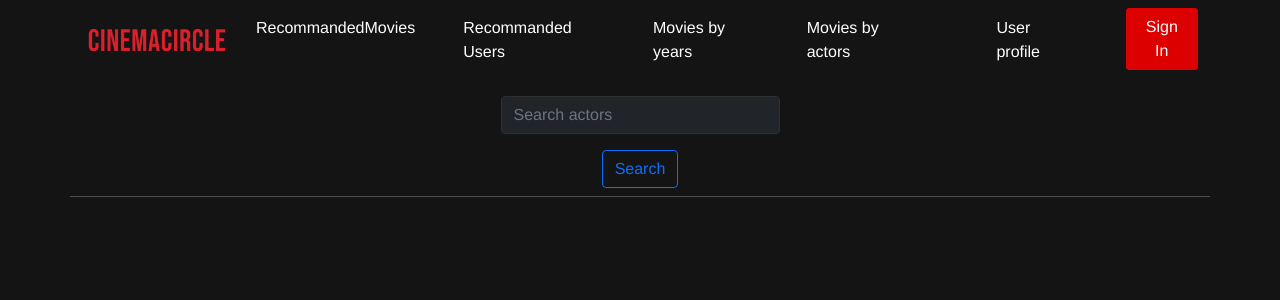
After one commit to tlt-dev/cinema_circle, a Django app: page /cinema_circle/movies_by_actors in a window 1280 px wide. The commit adds this page. Shown: the top 300 px of the page. Run offline with Django 5.2, Linux system fonts and the light colour scheme; some libraries are stand-ins or nearby versions.

Commit message:
Add Movies by year and actors

```diff
--- a/app/templates/base.html
+++ b/app/templates/base.html
@@ -16,6 +16,8 @@
     <link rel="stylesheet" href="https://cdn.jsdelivr.net/npm/bootstrap-icons@1.11.2/font/bootstrap-icons.min.css">
     <script src="{% static "assets/js/functions.js" %}"></script>
     <script src="https://ajax.googleapis.com/ajax/libs/jquery/3.7.1/jquery.min.js"></script>
+    <script src="https://cdnjs.cloudflare.com/ajax/libs/bootstrap-select/1.10.0/js/bootstrap-select.min.js"></script>
+    <link href="https://cdnjs.cloudflare.com/ajax/libs/bootstrap-select/1.10.0/css/bootstrap-select.min.css" rel="stylesheet" />
     <title>Django Netflix Clone</title>
 </head>
 <body style="overflow: hidden">
--- /dev/null
+++ b/app/templates/movies_by_actor.html
@@ -0,0 +1,51 @@
+{% extends "Base.html" %}
+{% load app_tags %}
+{% load static %}
+
+{% block content %}
+    <div class="container-fluid">
+        <div class="container-fluid">
+            {% include 'Navbar.html' %}
+        </div>
+    </div>
+    <div class="container" style="overflow-y: scroll; overflow-x: hidden; height: 90vh">
+        <div class="row mt-3 justify-content-center text-center">
+            <form method="GET" action="{% url 'get_movies_by_actors' %}">
+                <div class="col-3 mx-auto">
+                    <input type="text" class="form-control bg-dark" name="search" placeholder="Search actors" required>
+                </div>
+                <div class="col-3 mt-3 mx-auto">
+                    <button type="submit" class="btn btn-outline-primary mx-auto">Search</button>
+                </div>
+            </form>
+            <hr class="mt-2">
+        </div>
+        <div class="row" style="height: 80vh; overflow-x: hidden; overflow-y: scroll">
+            {% if movies_by_actor %}
+                {% for actor in movies_by_actor %}
+                    <h3>{{ actor.name }}</h3>
+                    {% for movie in actor.movies %}
+                        <div class="col-2 mt-3">
+                            <a href="{% url 'movie_details' movie.id %}">
+                                <div class="card bg-transparent mb-3">
+                                    <img src="https://image.tmdb.org/t/p/w400/{{ movie.poster_path }}"
+                                         class="card-img-top rounded mx-auto" style="width:80%"
+                                         alt="Poster of the movie {{ movie.title }}">
+                                    <div class="card-body bg-black mx-auto">
+                                        <h5 class="card-title">{{ movie.title }}</h5>
+                                    </div>
+                                </div>
+                            </a>
+                        </div>
+                    {% endfor %}
+                {% endfor %}
+            {% endif %}
+        </div>
+    </div>
+
+    <script>
+        $(function () {
+            $('.selectpicker').selectpicker();
+        });
+    </script>
+{% endblock %}
--- a/app/templates/navbar.html
+++ b/app/templates/navbar.html
@@ -13,16 +13,21 @@
                 <div class="collapse navbar-collapse" id="navbarNavDropdown">
                     <ul class="navbar-nav mx-auto">
 
-                        <li class="nav-item">
-                            <a class="nav-link text-white" href="{% url 'all_movies' %}">ALL</a>
-                        </li>
+{#                        <li class="nav-item">#}
+{#                            <a class="nav-link text-white" href="{% url 'all_movies' %}">ALL</a>#}
+{#                        </li>#}
 
-                        <li class="nav-item">
-                            <a class="nav-link text-white" href="{% url 'recommendations' %}">Movies</a>
+                        <li class="nav-item mx-3">
+                            <a class="nav-link text-white" href="{% url 'recommendations' %}">RecommandedMovies</a>
                         </li>
                         <li class="nav-item mx-3">
                             <a class="nav-link text-white" href="{% url 'get_recommanded_users' %}">Recommanded
                                 Users</a>
+                        </li>
+                        <li class="nav-item mx-3">
+                            <a class="nav-link text-white" href="{% url 'get_movies_by_years' %}">Movies by years</a>
+                        </li><li class="nav-item mx-3">
+                            <a class="nav-link text-white" href="{% url 'get_movies_by_actors' %}">Movies by actors</a>
                         </li>
                     </ul>
                     <div class="d-flex">
--- a/app/views.py
+++ b/app/views.py
@@ -9,6 +9,7 @@ from django.shortcuts import render, redirect
 from django.views.decorators.http import require_http_methods
 from django.core.paginator import Paginator, EmptyPage
 
+from aggregations import aggreg_movies_by_year, get_all_years, aggreg_movies_by_actor, get_actors
 from objects.LoggedUser import LoggedUser
 from objects.Movie import Movie
 from objects.User import User
@@ -250,6 +251,27 @@ def add_review(request, id):
     return redirect('movie_details', id=id)
 
 
+def get_movies_by_year(request):
+    years = get_all_years()
+    filter = request.GET.get('filter') if request.GET.get('filter') is not None else 2024
+    movies_by_year = aggreg_movies_by_year(int(filter))
+
+    return render(request, 'movies_by_year.html', {'years': years, 'movies_by_year': movies_by_year, 'filter': int(filter)})
+
+def get_movies_by_actors(request):
+    if 'search' not in request.GET:
+        return render(request, 'movies_by_actor.html')
+    else:
+        actors = get_actors(request.GET.get('search'))
+        movies_by_actor = aggreg_movies_by_actor(actors)
+        print(movies_by_actor)
+
+        return render(request, 'movies_by_actor.html', {'movies_by_actor': movies_by_actor})
+    # filter = request.GET.get('filter') if request.GET.get('filter') is not None else "Marlon Brando"
+    # movies_by_actor = aggreg_movies_by_actor(filter)
+    #
+    #
+
 @require_http_methods(['GET'])
 def admin_page(request):
     logged_user = LoggedUser(request.session['user'])
--- a/cinema_circle/urls.py
+++ b/cinema_circle/urls.py
@@ -38,6 +38,9 @@ urlpatterns = [
     path("cinema_circle/movies/<str:id>/like/<int:value>", views.like_movie, name="like_movie"),
     path("cinema_circle/user/<str:id>/follow/<int:value>", views.follow_user, name="follow_user"),
 
+    path('cinema_circle/movies_group_by_year', views.get_movies_by_year, name='get_movies_by_years'),
+    path('cinema_circle/movies_by_actors', views.get_movies_by_actors, name='get_movies_by_actors'),
+
     path('cinema_circle/admin/', views.admin_page, name='admin_page'),
 
     path('cinema_circle/admin/users_activities_overview', views.users_activities_overview,
```
Also changed, not shown: aggregations.py (added, +61 -0 lines), app/templates/movies_by_year.html (added, +46 -0 lines).
